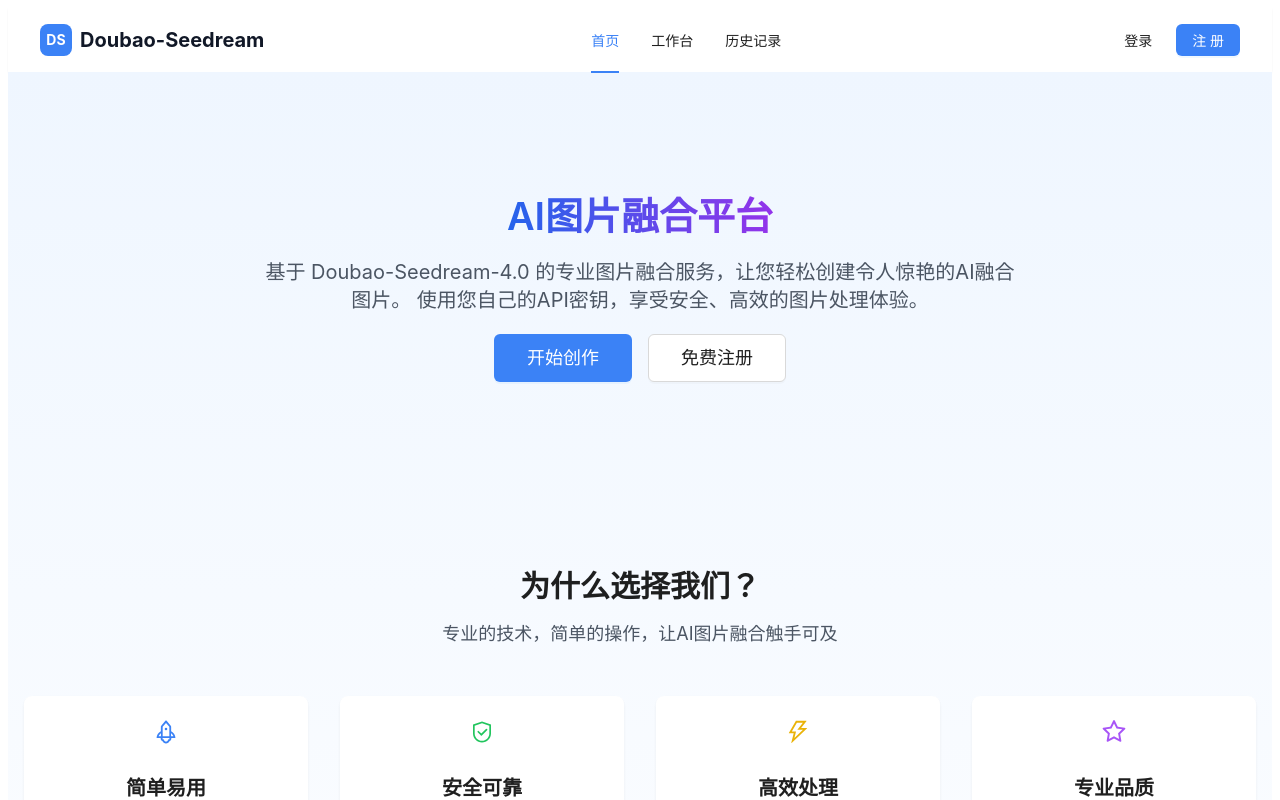
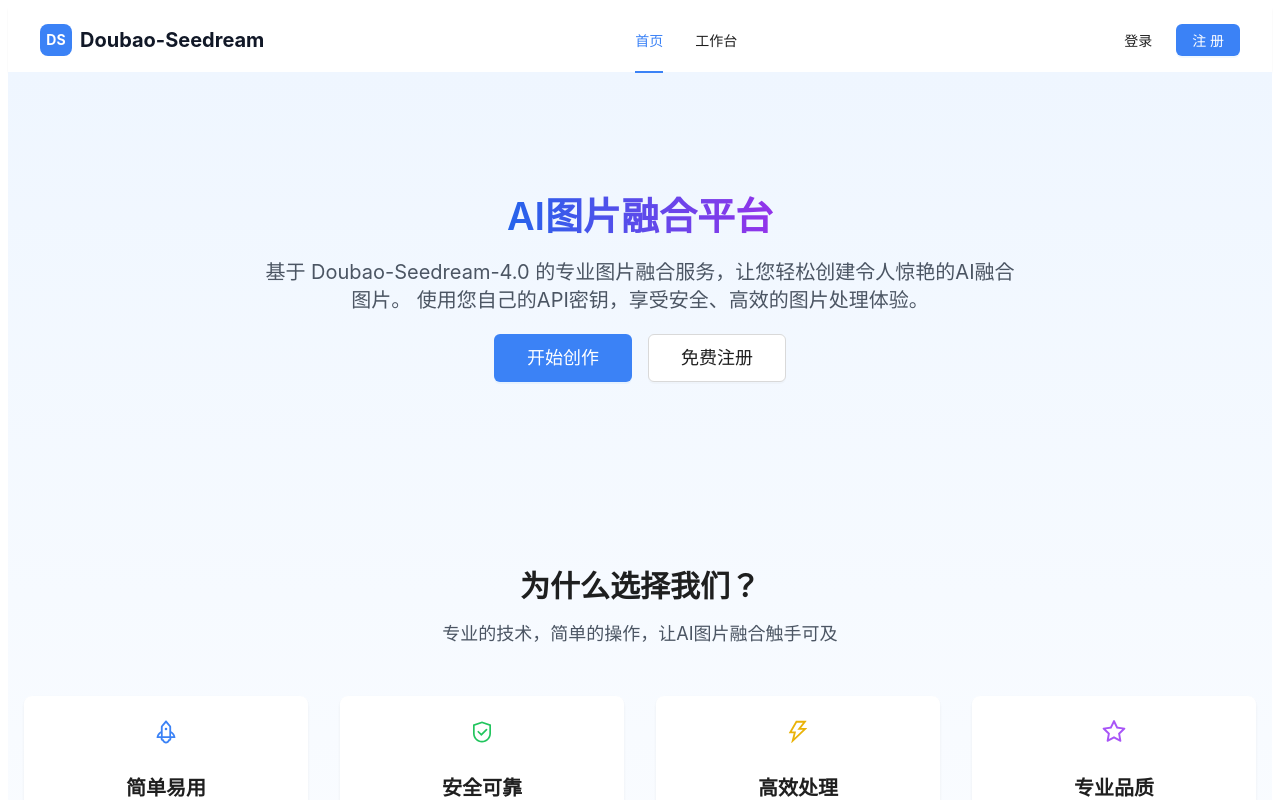
Before and after one commit to chun-bo/seeddearm, a React (Vite) app: page / in a window 1280 px wide. Shown: the top 800 px of the page. Built offline with nearby package versions, Linux system fonts and the light colour scheme.

Commit message:
删除历史记录导航

```diff
--- a/src/App.tsx
+++ b/src/App.tsx
@@ -6,7 +6,6 @@
 import Home from './pages/Home'
 import Auth from './pages/Auth'
 import Workspace from './pages/Workspace'
-import History from './pages/History'
 import Profile from './pages/Profile'
 import NotFound from './pages/NotFound'
 
@@ -21,7 +20,6 @@
           <Route path="/" element={<Home />} />
           <Route path="/auth/*" element={<Auth />} />
           <Route path="/workspace" element={<Workspace />} />
-          <Route path="/history" element={<History />} />
           <Route path="/profile" element={<Profile />} />
           <Route path="*" element={<NotFound />} />
         </Routes>
--- a/src/components/layout/AppHeader.tsx
+++ b/src/components/layout/AppHeader.tsx
@@ -19,10 +19,6 @@
     {
       key: '/workspace',
       label: <Link to="/workspace">工作台</Link>,
-    },
-    {
-      key: '/history',
-      label: <Link to="/history">历史记录</Link>,
     },
   ]
 
```
Also changed, not shown: 1 other file (tests, documents, lock files or other folders).
